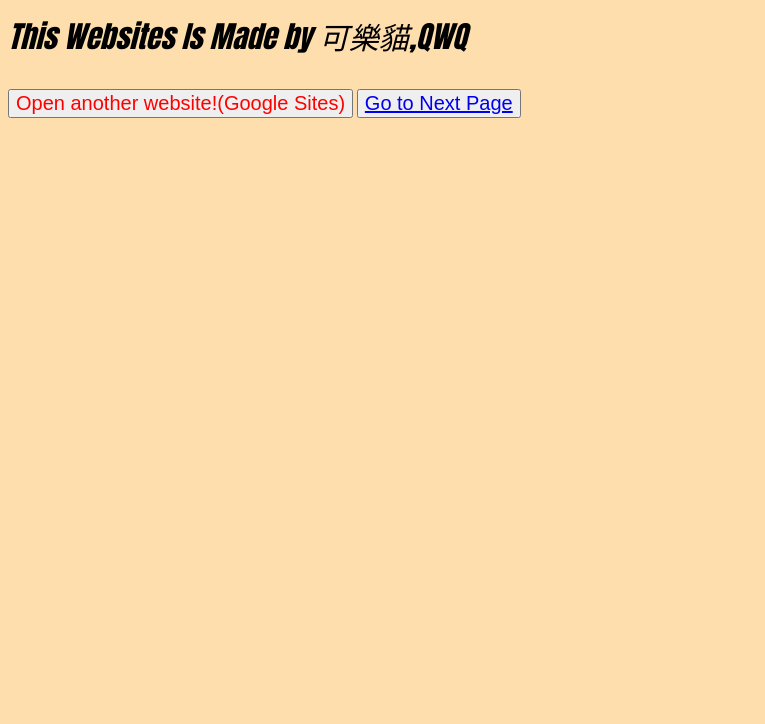
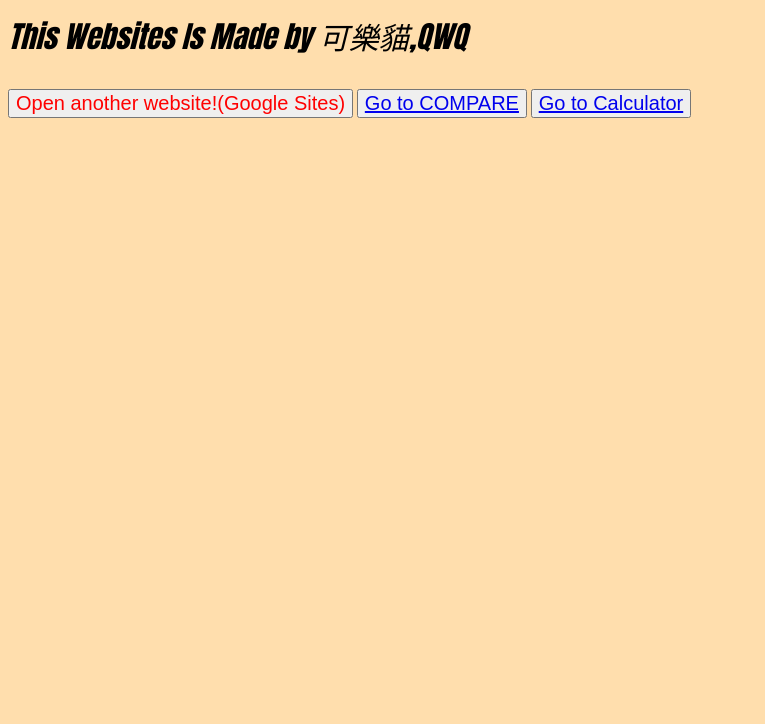
Before and after one commit to Hubetlo/hubetlo.github.io, a plain HTML site: page index.html in a window 1280 px wide. Shown: the part 76-800 px from the top of the page, without its empty margins (0-765 px from the left). Drawn offline with Linux system fonts and the light colour scheme.

Commit message:
Update index.html
QWQ

```diff
--- a/index.html
+++ b/index.html
@@ -9,8 +9,8 @@
 	<h1 style= "text-align: center;font-family: 'Trebuchet MS', 'Lucida Sans Unicode', 'Lucida Grande', 'Lucida Sans', Arial, sans-serif;">Welcome!</h1>
 	<p style="color: black; font-size: 30px;"><i>This Websites Is Made by 可樂貓,QWQ</p>
 	<button onclick="openweb()" style="color: rgb(255, 0, 0); font-family: Arial, Helvetica, sans-serif;font-size: 20px;">Open another website!(Google Sites)</button>
-	<button style="color: rgb(255, 0, 0); font-family: Arial, Helvetica, sans-serif;font-size: 20px;"><a href="Compare.html">Go to Next Page</a></button>
-
+	<button style="color: rgb(255, 0, 0); font-family: Arial, Helvetica, sans-serif;font-size: 20px;"><a href="Compare.html">Go to COMPARE</a></button>
+ 	<button style="color: rgb(255, 0, 0); font-family: Arial, Helvetica, sans-serif;font-size: 20px;"><a href="cc.html">Go to Calculator</a></button>
 	<script>
 		function openweb()
 		{
```
